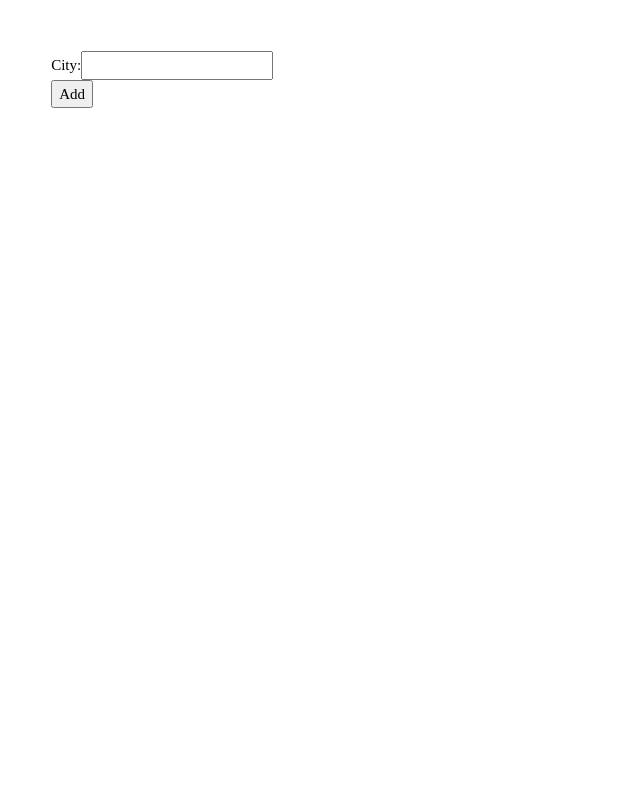
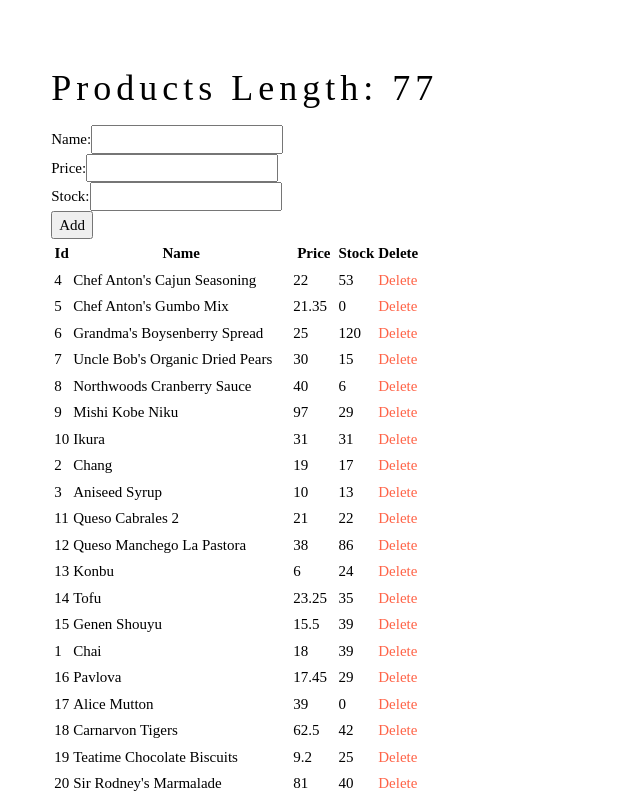
Before and after one commit to yakintech/code-academy-react-tutorial, a React (Create React App) app: page / in a window 1280 px wide. Shown: the top 800 px of the page, without its empty margins (0-640 px from the left). Built offline with nearby package versions, Linux system fonts and the light colour scheme.

Commit message:
product page sample

```diff
--- a/src/App.js
+++ b/src/App.js
@@ -1,4 +1,5 @@
 
+import ProductPage from "./propsAndState/ProductPage";
 import StateInputValue from "./stateSample/StateInputValue";
 import StateSample4 from "./stateSample/StateSample4";
 
@@ -9,8 +10,7 @@ function App() {
 
   return <>
 
-    <StateInputValue />
-
+    <ProductPage />
   </>
 
 }
--- /dev/null
+++ b/src/propsAndState/AddProduct.js
@@ -0,0 +1,50 @@
+import React, { useState } from 'react'
+
+function AddProduct(props) {
+
+    const { add } = props;
+
+    const [name, setname] = useState('');
+    const [price, setprice] = useState(0);
+    const [stock, setstock] = useState(0);
+
+
+    const addProduct = () => {
+
+        let randomId = Math.floor(Math.random() *  10000)
+
+        let newProduct = {
+            id: randomId,
+            name: name,
+            unitPrice: price,
+            unitsInStock: stock
+        };
+
+        add(newProduct);
+    }
+
+
+    return (<>
+        <div>
+            <div>
+                <label>Name:</label>
+                <input type='text' onChange={(e) => setname(e.target.value)} />
+
+            </div>
+            <div>
+                <label>Price:</label>
+                <input type='text' onChange={(e) => setprice(e.target.value)} />
+            </div>
+            <div>
+                <label>Stock:</label>
+                <input type='text' onChange={(e) => setstock(e.target.value)} />
+            </div>
+            <div>
+                <button onClick={() => addProduct()}>Add</button>
+            </div>
+        </div>
+    </>
+    )
+}
+
+export default AddProduct
--- /dev/null
+++ b/src/propsAndState/ProductHeader.js
@@ -0,0 +1,11 @@
+import React from 'react'
+
+function ProductHeader({ products }) {
+
+    return (<>
+        <h1>Products Length: {products.length}</h1>
+    </>
+    )
+}
+
+export default ProductHeader
--- /dev/null
+++ b/src/propsAndState/ProductList.js
@@ -0,0 +1,37 @@
+import React from 'react'
+
+function ProductList({ products, deleteProduct }) {
+
+    return (<>
+        <table>
+            <thead>
+                <tr>
+                    <th>Id</th>
+                    <th>Name</th>
+                    <th>Price</th>
+                    <th>Stock</th>
+                    <th>Delete</th>
+                </tr>
+            </thead>
+            <tbody>
+                {
+                    products && products.map((item, index) => {
+
+                       return <tr>
+                            <td>{item.id}</td>
+                            <td>{item.name}</td>
+                            <td>{item.unitPrice}</td>
+                            <td>{item.unitsInStock}</td>
+                            <td onClick={() => deleteProduct(item.id)} style={{cursor:'pointer', color:'tomato'}}>Delete</td>
+                        </tr>
+
+                    })
+                }
+
+            </tbody>
+        </table>
+    </>
+    )
+}
+
+export default ProductList
--- /dev/null
+++ b/src/propsAndState/ProductPage.js
@@ -0,0 +1,34 @@
+import React, { useState } from 'react'
+import { products as productList } from '../data/products'
+import AddProduct from './AddProduct';
+import ProductHeader from './ProductHeader';
+import ProductList from './ProductList';
+
+function ProductPage() {
+
+    const [products, setproducts] = useState(productList);
+
+
+    const deleteProduct = (id) => {
+
+        let filteredProducts = products.filter(q => q.id != id);
+
+        setproducts(filteredProducts);
+        // setproducts([...filteredProducts])
+    }
+
+    const add = (product) => {
+
+        setproducts([...products, product]);
+
+    }
+
+    return (<>
+        <ProductHeader products={products} />
+        <AddProduct add={add} />
+        <ProductList products={products} deleteProduct={deleteProduct} />
+    </>
+    )
+}
+
+export default ProductPage
```
